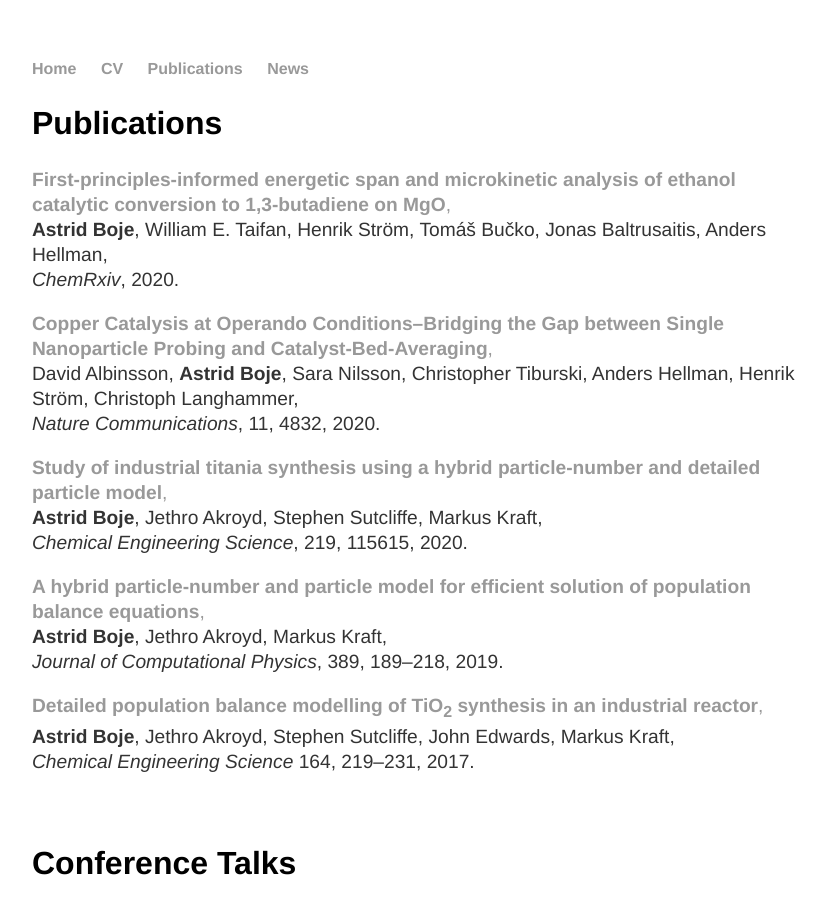
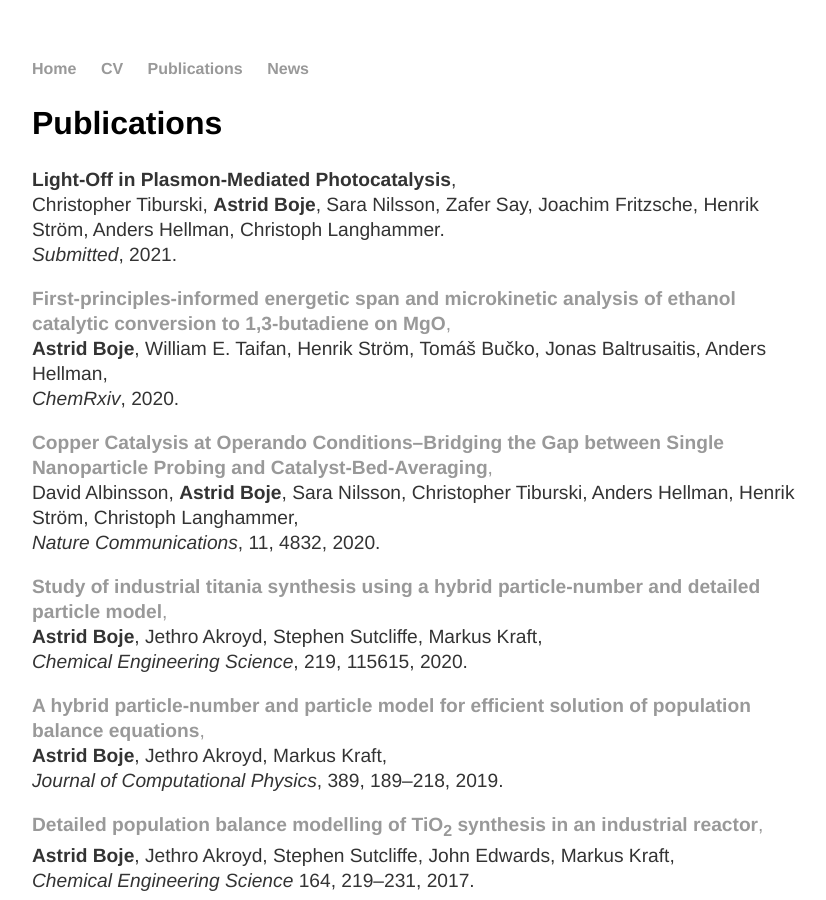
Before and after one commit to aab64/aab64.github.io, a Jekyll site: the page built from publications/index.html, in a window 1280 px wide and 900 px high. Shown: the whole window, without its empty margins (224-1050 px from the left). Built offline with Jekyll 4.4.1, drawn with Linux system fonts in a browser that asks for light colours.

Commit message:
Added ACS Nano article

```diff
--- a/publications/index.html
+++ b/publications/index.html
@@ -7,6 +7,14 @@ title: Astrid Boje | Publications
 </div>
 
 <div class="post-content">
+	<p>
+		<strong>Light-Off in Plasmon-Mediated Photocatalysis</strong>,
+		<br/>
+		Christopher Tiburski, <strong>Astrid Boje</strong>, Sara Nilsson, Zafer Say, Joachim Fritzsche, Henrik Str&ouml;m, Anders Hellman, Christoph Langhammer.
+		<br/>
+		<em>Submitted</em>,
+		2021.
+	</p>
 	<p>
 		<a href="https://doi.org/10.26434/chemrxiv.13118420.v1">
 			<strong>First-principles-informed energetic span and microkinetic analysis of ethanol catalytic conversion to 1,3-butadiene on MgO</strong>,
```
